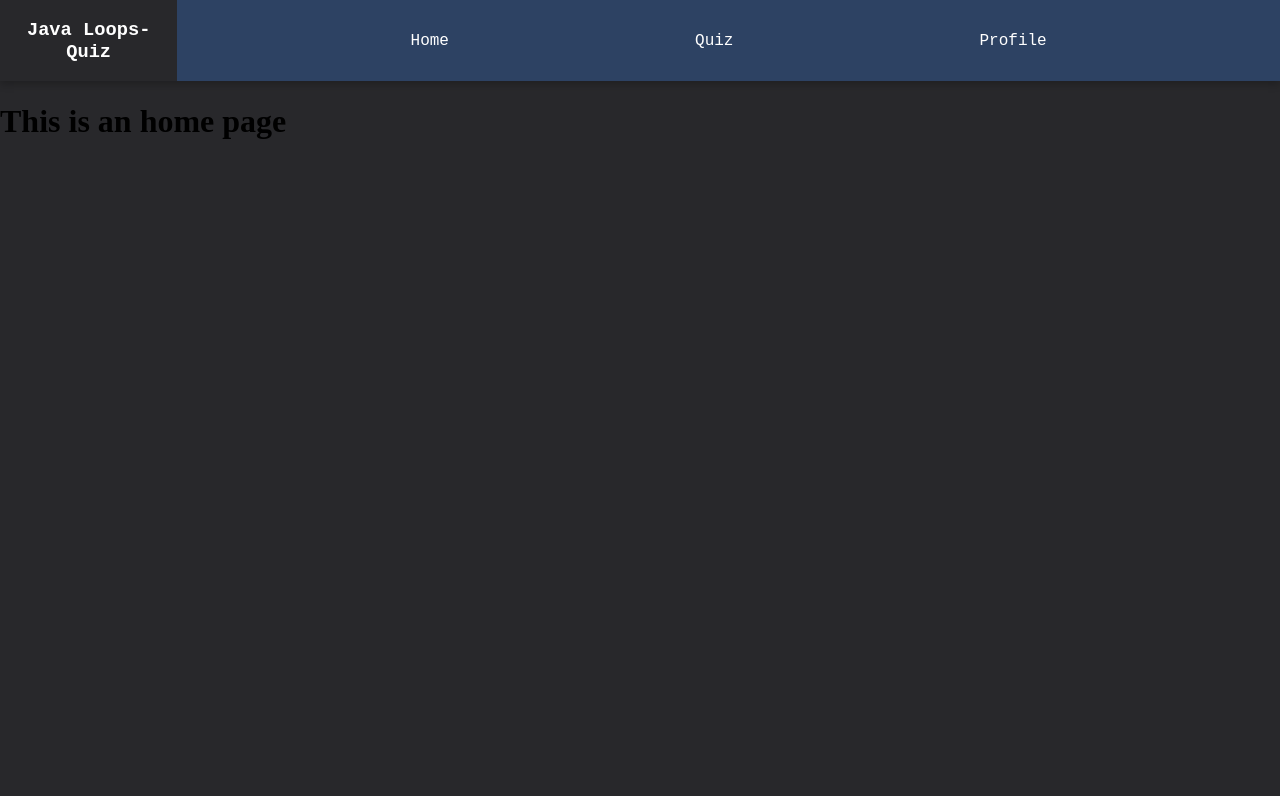
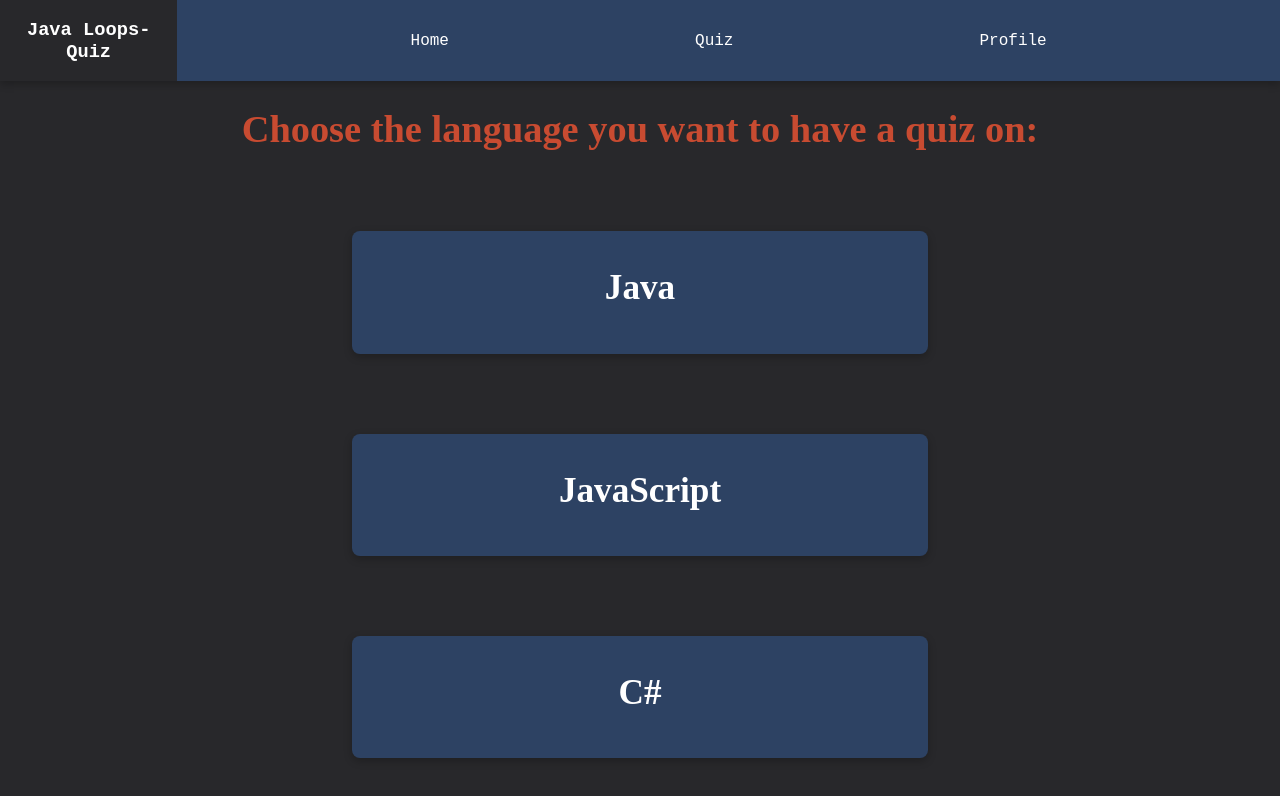
Before and after one commit to ProgrammeringQuiz/Quiz, a Vue app: page / in a window 1280 px wide. Shown: the top 796 px of the page. Built offline with nearby package versions, Linux system fonts and the light colour scheme.

Commit message:
Complete html css on home page

```diff
--- a/src/components/Home.vue
+++ b/src/components/Home.vue
@@ -1,9 +1,63 @@
 <template>
   <div class="home">
-    <h1>This is an home page</h1>
+    <div class="pageText">
+      <h1>Choose the language you want to have a quiz on: </h1>
+    </div>
+    <div class="java">
+      <h2>Java</h2>
+    </div>
+    <div class="javaScript">
+      <h2>JavaScript</h2>
+    </div>
+    <div class="cSharp">
+      <h2>C#</h2>
+    </div>
   </div>
 </template>
 
 <style>
 
+.pageText {
+  font-size: 1.2em;
+  margin: 1em;
+  padding: 0;
+  text-align: center;
+  color: #c84b31;
+}
+
+.java, .javaScript, .cSharp {
+  max-width: 35em;
+  margin: 5em auto auto auto;
+  display: flex;
+  background-color: #2d4263;
+  border-radius: 0.5em;
+  padding: 0.5em 0.5em 1em 0.5em;
+  justify-content: center;
+  flex-direction: column;
+  text-align: center;
+  color: white;
+  box-shadow: rgba(0, 0, 0, 0.24) 0 3px 8px;
+}
+
+h2 {
+  font-size: 2.2em;
+}
+
+.home {
+  margin: 1em;
+
+}
+
+@media screen and (max-width: 1024px) {
+  .pageText {
+    font-size: 0.9em;
+  }
+}
+
+@media screen and (max-width: 1024px) {
+  .java, .javaScript, .cSharp {
+    margin-top: 2.5em;
+  }
+}
+
 </style>
```
